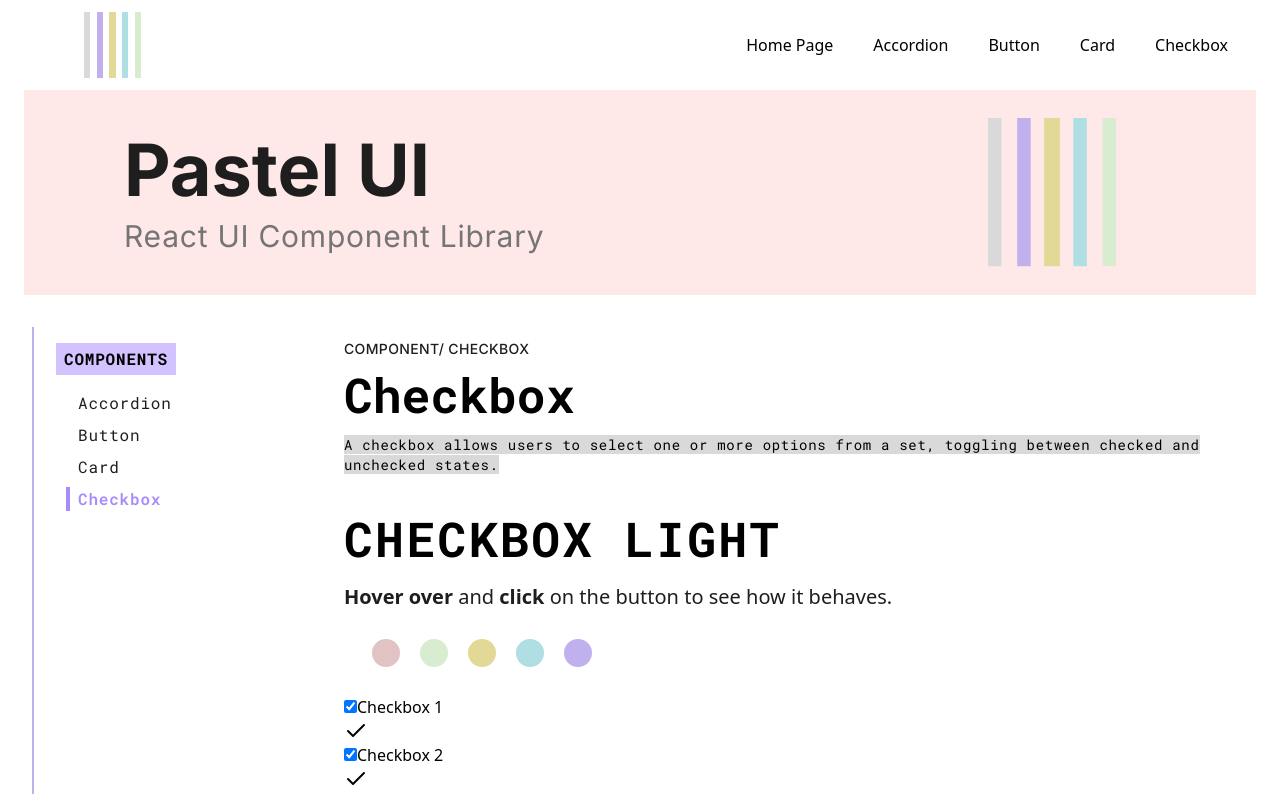
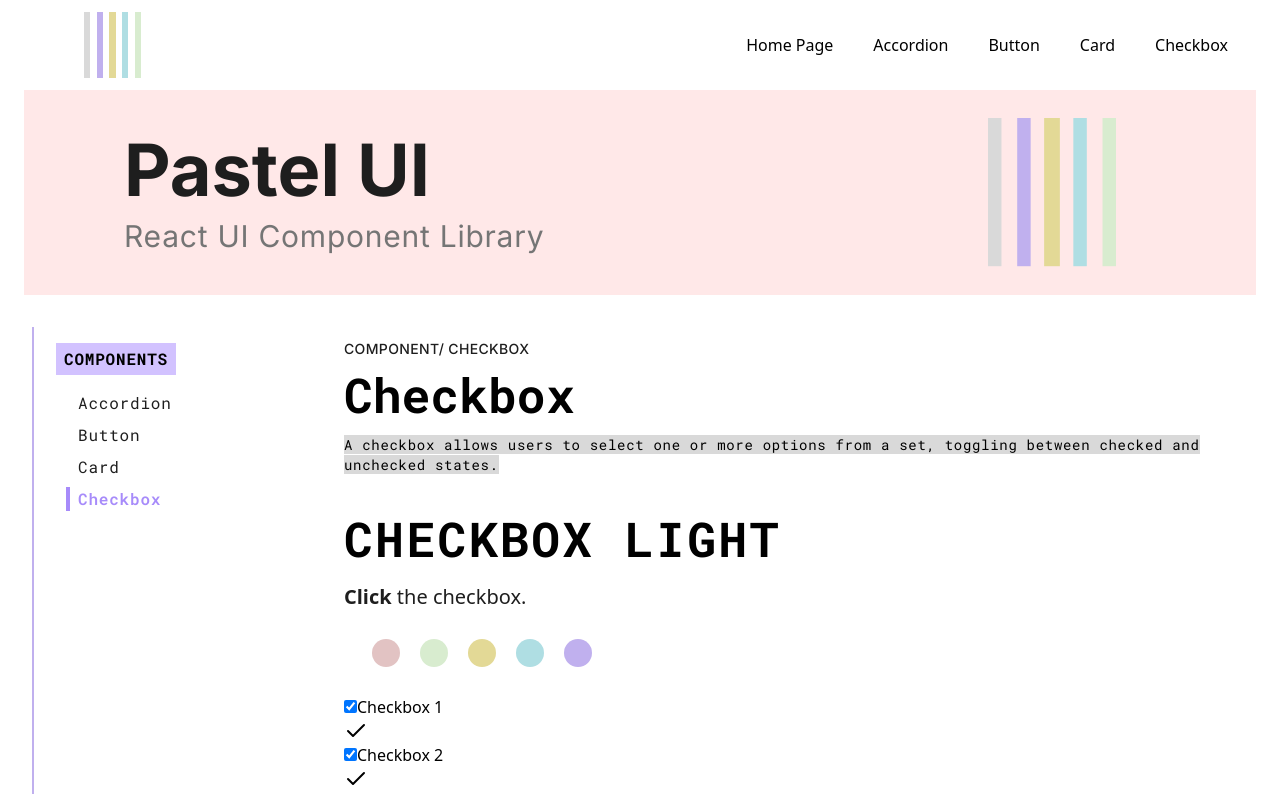
Before and after one commit to nataliakuntic/pastel-ui, a React (Vite) app: page /checkbox in a window 1280 px wide. Shown: the top 794 px of the page. Built offline with nearby package versions, Linux system fonts and the light colour scheme.

Commit message:
Change the UX writing CTA on website
Adapted UX writing on Accordion Page, Card Page and Checkbox Page
to match the purpose and style of each pages.

```diff
--- a/src/pastel-ui-website/pages/AccordionPage.tsx
+++ b/src/pastel-ui-website/pages/AccordionPage.tsx
@@ -26,6 +26,11 @@ const AccordionPage: React.FC = () => {
 
       <ComponentVariantHeading>Simple + One Panel</ComponentVariantHeading>
 
+      <ParagraphText className="mb-7">
+        <span className="font-bold">Click</span> on the{" "}
+        <span className="font-bold">panel</span> to see how it behaves.
+      </ParagraphText>
+
       <Accordion items={accordionItems} />
 
       <SubsectionHeading>Code:</SubsectionHeading>
@@ -39,9 +44,7 @@ const AccordionPage: React.FC = () => {
       <ComponentVariantHeading>Color + One Panel</ComponentVariantHeading>
 
       <ParagraphText>
-        <span className="font-bold">Hover over</span> and
-        <span className="font-bold"> click</span> on the button to see how it
-        behaves
+        <span className="font-bold">Pick</span> a color scheme.
       </ParagraphText>
 
       <ColorSchemePicker onSelect={setScheme} />
--- a/src/pastel-ui-website/pages/CardPage.tsx
+++ b/src/pastel-ui-website/pages/CardPage.tsx
@@ -44,9 +44,7 @@ const CardPage: React.FC = () => {
       <ComponentVariantHeading>Simple Card + Container</ComponentVariantHeading>
 
       <ParagraphText>
-        <span className="font-bold">Hover over</span> and
-        <span className="font-bold"> click</span> on the button to see how it
-        behaves
+        <span className="font-bold">Pick</span> a color scheme.
       </ParagraphText>
 
       <ColorSchemePicker onSelect={setScheme} />
--- a/src/pastel-ui-website/pages/CheckboxPage.tsx
+++ b/src/pastel-ui-website/pages/CheckboxPage.tsx
@@ -39,9 +39,7 @@ const CheckboxPage: React.FC = () => {
       <ComponentVariantHeading>Checkbox Light</ComponentVariantHeading>
 
       <ParagraphText>
-        <span className="font-bold">Hover over</span> and{" "}
-        <span className="font-bold">click</span> on the button to see how it
-        behaves.
+        <span className="font-bold">Click</span> the checkbox.
       </ParagraphText>
 
       <ColorSchemePicker onSelect={setScheme} />
```
